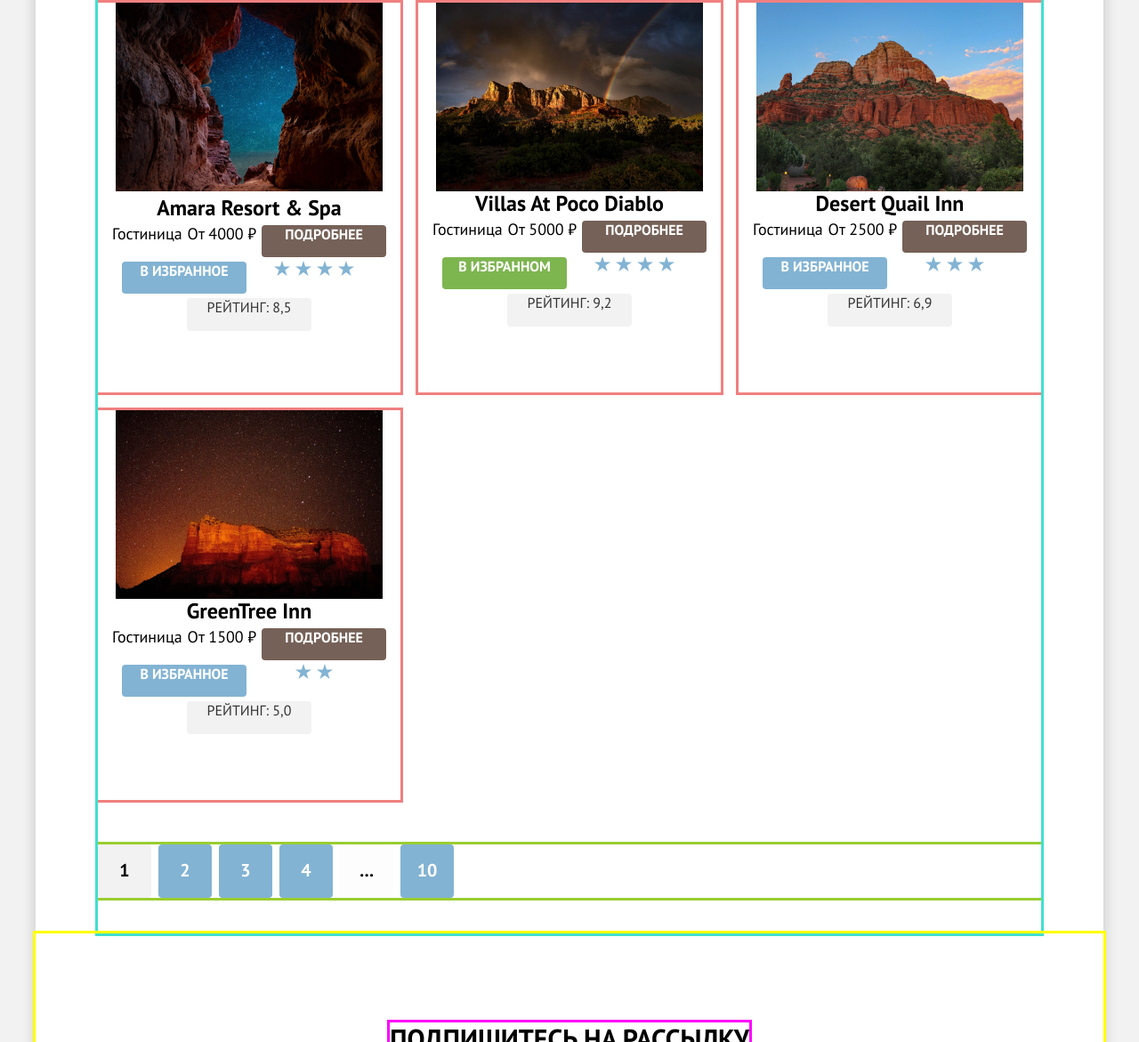
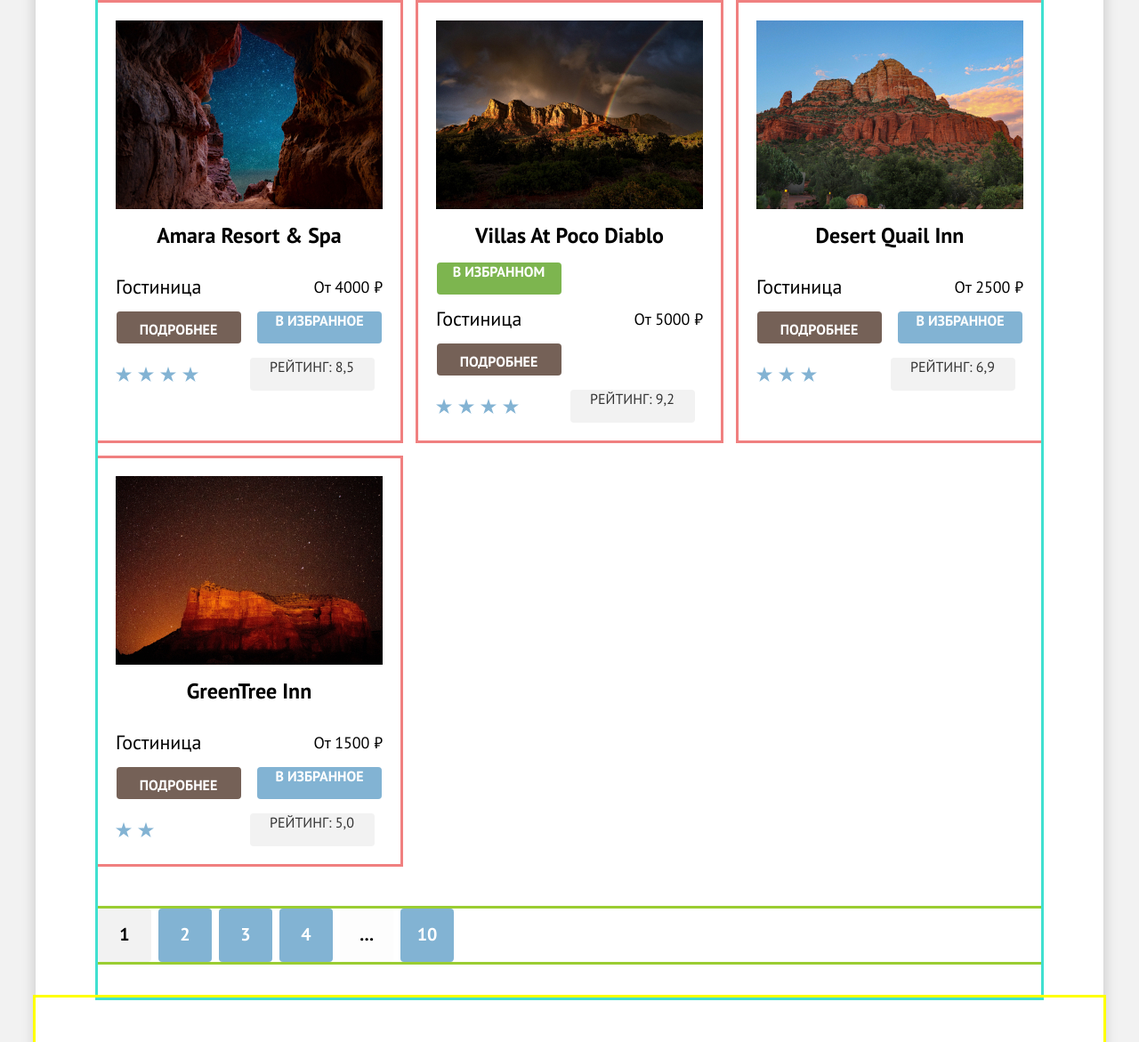
Before and after one commit to htmlacademy-htmlcss/2608607-sedona-2, a plain HTML site: page catalog.html in a window 1280 px wide. Shown: the part 615-1786 px from the top of the page at 89% size. Drawn offline with Linux system fonts and the light colour scheme.

Commit message:
Начинает грид для карточек каталога

```diff
--- a/catalog.html
+++ b/catalog.html
@@ -41,7 +41,7 @@
         </div>
 
       </header>
-
+      <!--filter input controls-->
       <main class="main-index main-container" data-test="main">
         <section class="catalog-filter-section">
           <div class="catalog-filter-wrapper">
@@ -97,11 +97,17 @@
                 </fieldset>
                 <fieldset class="catalog-filter-range">
                   <legend class="catalog-filter-title">Стоимость, ₽:</legend>
+
+                  <div class="input-area">
                     <label class="visually-hidden" for="cost-input-min">цена от</label>
-                  <input type="number" name="cost-input-min" placeholder="от" id="cost-input-min" min="0">
+                    <input class="cost-input-min" type="number" name="cost-input-min" value="0" id="cost-input-min"
+                      min="0">
+
                     <label class="visually-hidden" for="cost-input-max">цена до</label>
-                  <input type="number" name="cost-input-max" placeholder="до" id="cost-input-max" max="9000">
-                  <br>
+                    <input class="cost-input-max" type="number" name="cost-input-max" value="9000" id="cost-input-max"
+                      max="9000">
+
+                  </div>
                   <span class="slider">слайдер</span>
                 </fieldset>
                 <fieldset class="catalog-filter-buttons">
@@ -142,10 +148,10 @@
               <a class="location-card-button button" href="#">подробнее</a>
               <a class="button-favorite" href="#">в избранное</a>
               <div class="star-rating">
-                <img class="star-icon" src="img/star.svg" width="18px" height="17px" alt="звезда">
-                <img class="star-icon" src="img/star.svg" width="18px" height="17px" alt="звезда">
-                <img class="star-icon" src="img/star.svg" width="18px" height="17px" alt="звезда">
-                <img class="star-icon" src="img/star.svg" width="18px" height="17px" alt="звезда">
+                <span class="star-rating-star"></span>
+                <span class="star-rating-star"></span>
+                <span class="star-rating-star"></span>
+                <span class="star-rating-star"></span>
               </div>
               <div class="num-rating">рейтинг: 8,5</div>
             </li>
@@ -160,10 +166,10 @@
               <a class="location-card-button button" href="#">подробнее</a>
               <a class="button-favorite-active" href="#">в избранном</a>
               <div class="star-rating">
-                <img class="star-icon" src="img/star.svg" width="18px" height="17px" alt="звезда">
-                <img class="star-icon" src="img/star.svg" width="18px" height="17px" alt="звезда">
-                <img class="star-icon" src="img/star.svg" width="18px" height="17px" alt="звезда">
-                <img class="star-icon" src="img/star.svg" width="18px" height="17px" alt="звезда">
+                <span class="star-rating-star"></span>
+                <span class="star-rating-star"></span>
+                <span class="star-rating-star"></span>
+                <span class="star-rating-star"></span>
               </div>
               <div class="num-rating">рейтинг: 9,2</div>
             </li>
@@ -178,9 +184,9 @@
               <a class="location-card-button button" href="#">подробнее</a>
               <a class="button-favorite" href="#">в избранное</a>
               <div class="star-rating">
-                <img class="star-icon" src="img/star.svg" width="18px" height="17px" alt="звезда">
-                <img class="star-icon" src="img/star.svg" width="18px" height="17px" alt="звезда">
-                <img class="star-icon" src="img/star.svg" width="18px" height="17px" alt="звезда">
+                <span class="star-rating-star"></span>
+                <span class="star-rating-star"></span>
+                <span class="star-rating-star"></span>
               </div>
               <div class="num-rating">рейтинг: 6,9</div>
             </li>
@@ -195,8 +201,8 @@
               <a class="location-card-button button" href="#">подробнее</a>
               <a class="button-favorite" href="#">в избранное</a>
               <div class="star-rating">
-                <img class="star-icon" src="img/star.svg" width="18px" height="17px" alt="звезда">
-                <img class="star-icon" src="img/star.svg" width="18px" height="17px" alt="звезда">
+                <span class="star-rating-star"></span>
+                <span class="star-rating-star"></span>
               </div>
               <span class="num-rating">рейтинг: 5,0</span>
             </li>
--- a/css/style.css
+++ b/css/style.css
@@ -383,11 +383,11 @@
 }
 
 .advantages-item {
-  height: 385px;
+  min-height: 385px;
   width: 400px;
   display: flex;
   flex-wrap: wrap;
-  flex-direction: column;
+  flex-direction: row;
   align-items: center;
   justify-content: center;
   background-color: rgba(131, 179, 211, 12%);
@@ -416,34 +416,54 @@
 
 .advantages-item-wrapper {
   display: flex;
+  width: 400px;
+  min-height: 385px;
+
+  outline: 3px solid coral;
+}
+
+.advantages-content-wrapper {
+  display: flex;
   flex-direction: column;
   justify-content: space-between;
   align-items: center;
   width: 230px;
+  margin: auto;
   outline: solid 3px blue;
 }
 
-.advantages-item-long .advantages-item-wrapper {
-  height: 181px;
-}
 
 .advantages-item-short .advantages-item-wrapper {
   height: 160px;
 }
 
 .advantages-title {
+  display: flex;
+  flex-direction: column;
+  align-items: center;
   font-weight: 700;
   font-size: 24px;
   line-height: 28px;
   text-transform: uppercase;
-
+  padding-bottom: 30px;
   outline: solid 3px silver;
 }
 
-.advantages-item-divider-light {
+.advantages-item-long .advantages-title::after {
+  /*finish*/
+  content: "";
   width: 60px;
   height: 2px;
+  margin-top: 30px;
   background-color: rgba(255, 255, 255, 30%);
+}
+
+.advantages-item-short .advantages-title::after {
+  content: "";
+  width: 60px;
+  height: 2px;
+  margin-top: 30px;
+  background-color: rgba(0, 0, 0, 30%);
 }
 
 .advantages-item-divider-dark {
@@ -770,11 +790,16 @@
   outline: 3px solid greenyellow;
 }
 
+.input-area {
+  display: flex;
+  width: 288px;
+
+  outline: 3px solid coral;
+}
 
 
-#cost-input-min {
-  /*как поставить плейсхолдер справа?*/
-  /*изменить на класс*/
+.cost-input-min {
+  /*поставить псевдоэлемент справа*/
   margin: 0 auto;
   max-width: 120px;
   min-height: 48px;
@@ -790,7 +815,7 @@
   padding-left: 20px;
 }
 
-#cost-input-max {
+.cost-input-max {
   margin: 0 auto;
   max-width: 120px;
   min-height: 48px;
@@ -804,6 +829,12 @@
   text-align: left;
   text-decoration: none;
   padding-left: 20px;
+}
+
+.cost-input-min::after {
+  /*доделать*/
+  content: " от";
+  color: #756157;
 }
 
 .catalog-filter-buttons {
@@ -951,17 +982,33 @@
 }
 
 .location-card {
+  display: grid;
   width: 340px;
-  height: 438px;
+  min-height: 438px;
+  box-sizing: border-box;
+  padding: 20px;
+  grid-template-columns: 1fr 18px 1fr;
+  grid-template-rows: min-content min-content min-content min-content min-content;
+  gap: 16px 0;
   outline: 3px solid lightcoral
 }
 
 .location-card-link {
+  display: block;
+  width: 300px;
+  min-height: 206px;
   text-decoration: none;
+  grid-column: 1 / -1;
+  grid-row: 1;
   color: rgb(0, 0, 0);
 }
 
-.location-card-image {}
+.location-card-image {
+  display: block;
+  max-width: 100%;
+  height: auto;
+  padding-bottom: 16px;
+}
 
 .location-card-title {
   font-weight: 700;
@@ -969,13 +1016,30 @@
   line-height: 28px;
   text-transform: capitalize;
   text-decoration: none;
+  margin: 0;
+  width: 100%;
+  word-wrap: break-word;
+  grid-column: 1 / -1;
+  grid-row: 2;
 }
 
-.location-type,
+.location-type {
+  font-weight: 400;
+  line-height: 23px;
+  text-align: left;
+  word-wrap: break-word;
+  grid-column: 1;
+  grid-row: 3;
+}
+
 .location-price-from {
   font-weight: 400;
   font-size: 18px;
-  line-height: 21px;
+  line-height: 23px;
+  word-wrap: break-word;
+  text-align: right;
+  grid-column: 3;
+  grid-row: 3;
 }
 
 .location-card-button {
@@ -983,6 +1047,8 @@
   margin: 0 auto;
   width: 140px;
   height: 36px;
+  box-sizing: border-box;
+  padding: 10px 0 9px;
   background-color: rgb(117, 97, 87);
   border-radius: 4px;
   color: rgb(255, 255, 255);
@@ -992,12 +1058,14 @@
   text-align: center;
   text-decoration: none;
   text-transform: uppercase;
+  word-wrap: break-word;
+  grid-column: 1;
+  grid-row: 4;
 
 }
 
 .button-favorite {
   display: inline-block;
-  margin: 0 auto;
   width: 140px;
   height: 36px;
   background-color: rgb(130, 179, 211);
@@ -1009,6 +1077,8 @@
   text-align: center;
   text-decoration: none;
   text-transform: uppercase;
+  grid-column: 3;
+  grid-row: 4;
 }
 
 .button-favorite-active {
@@ -1028,15 +1098,31 @@
 }
 
 .star-rating {
-  display: inline-block;
-  margin: 0 auto;
-  width: 140px;
-  height: 37px;
+  align-self: center;
+  grid-column: 1;
+  grid-row: 5;
+  display: grid;
+  grid-template-columns: repeat(5, 18px);
+  column-gap: 7px;
+}
+
+.star-rating-star::after {
+  display: block;
+  content: "";
+  width: 18px;
+  height: 17px;
+  background-image: url("../img/star.svg");
+  background-repeat: no-repeat;
+  background-position: 50% 50%;
+
 }
 
 .num-rating {
   display: inline-block;
+    grid-column: 2 / 4;
+      grid-row: 5;
   margin: 0 auto;
+
   width: 140px;
   height: 37px;
   background-color: rgb(242, 242, 242);
```
Also changed, not shown: index.html (+10 -5 lines). Lines whose indentation alone changed are shown as unchanged.
